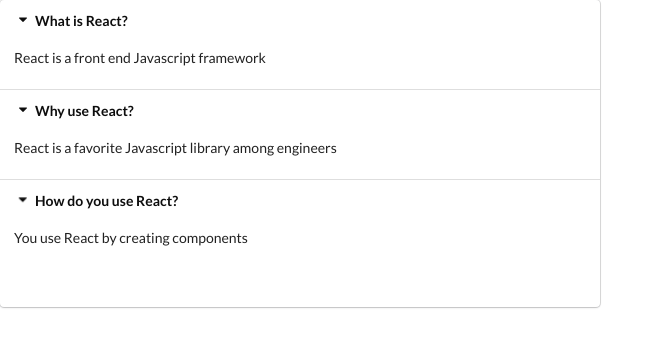
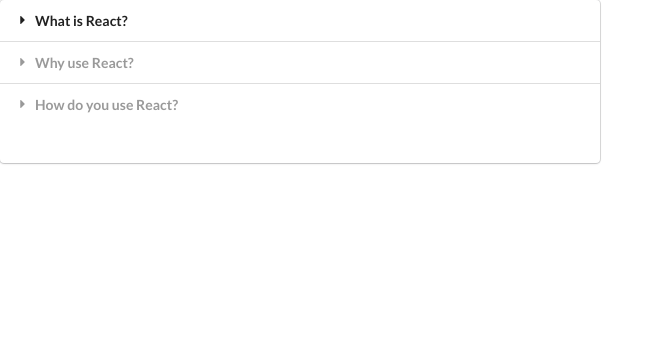
Before and after one commit to khale913/reactapp-widgets, a React (Create React App) app: page / in a window 1280 px wide. Shown: the top 346 px of the page, without its empty margins (0-664 px from the left). Built offline with nearby package versions, Linux system fonts and the light colour scheme.

Commit message:
added active classes to display dropdowns

```diff
--- a/src/components/Accordion.js
+++ b/src/components/Accordion.js
@@ -11,10 +11,13 @@ const Accordion = ({ items }) => {
 
   // Renders each Item
   const renderedItems = items.map((item, index) => {
+    const active = index === activeIndex ? "active" : "";
+    console.log(active);
+
     return (
       <Fragment key={item.title}>
         <div
-          className="title active"
+          className={`title ${active}`}
           onClick={() => {
             onTitleClick(index);
           }}
@@ -22,7 +25,7 @@ const Accordion = ({ items }) => {
           <i className="dropdown icon"></i>
           {item.title}
         </div>
-        <div className="content active">
+        <div className={`content ${active}`}>
           <p>{item.content}</p>
         </div>
       </Fragment>
```
